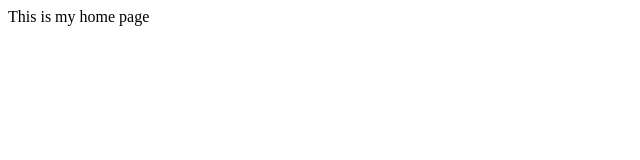
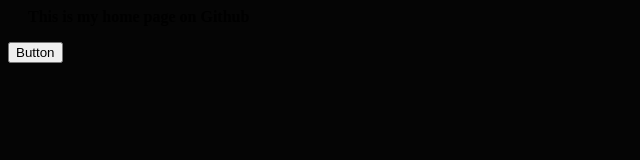
Before and after one commit to akiyamamiolwd/akiyamamiolwd.github.io, a plain HTML site: page index.html in a window 1280 px wide. Shown: the whole page, without its empty margins (0-640 px from the left). Drawn offline with Linux system fonts and the light colour scheme.

Commit message:
Update index.html
This is a simple test about javascript and css.

```diff
--- a/index.html
+++ b/index.html
@@ -1,6 +1,27 @@
 <html>
-<title>Home Page</title>
+<head>
+<title>Github Home Page</title>
+<style type="text/css">
+  p {
+    margin-left: 20px;
+    font-weight:bold;
+    font-size:16px;
+  }
+  body {
+    background: #050505;
+  }
+</style>
+</head>
 <body>
-<p>This is my home page</p>
+<p>This is my home page on Github</p>
+<button id="test">Button</button>
+
+<script type="text/javascript">
+  console.log("This is a simple javascript test.");
+  document.write(Date());
+  document.getElementById(test).onclick = function(){
+    alert(This a event test!!);
+  };
+</script>
 </body>
 </html>
```
